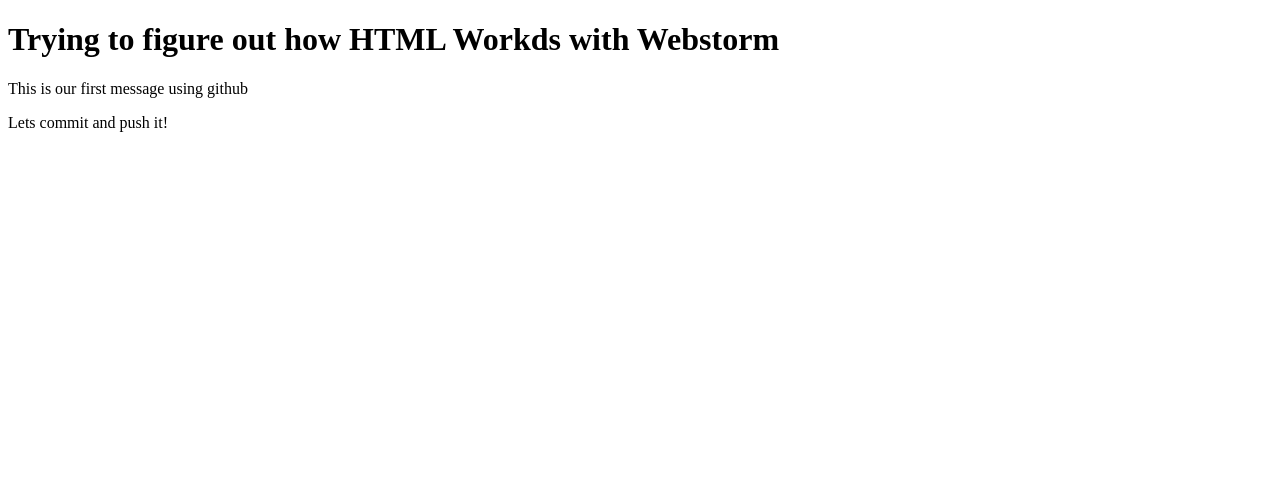
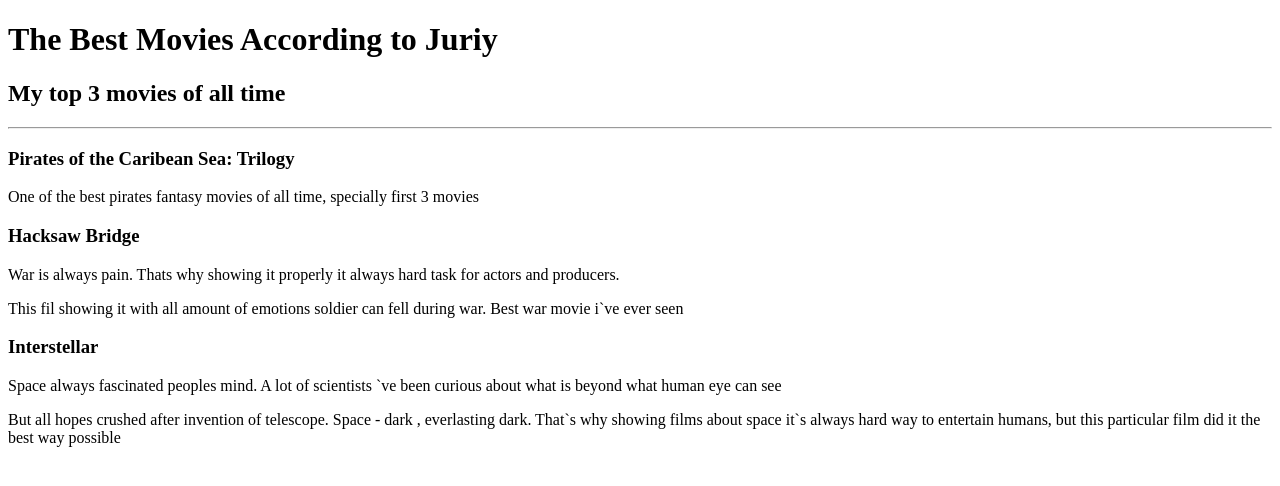
Before and after one commit to JorbatyJuriy/pre-work-phase-2, a plain HTML site: page index.html in a window 1280 px wide. Drawn offline with Linux system fonts and the light colour scheme.

```diff
--- a/index.html
+++ b/index.html
@@ -5,8 +5,23 @@
     <title>Test of using WebStorm</title>
 </head>
 <body>
-    <h1>Trying to figure out how HTML Workds with Webstorm</h1>
-    <p>This is our first message using github</p>
-    <p>Lets commit and push it!</p>
+
+<h1>The Best Movies According to Juriy</h1>
+<h2>My top 3 movies of all time</h2>
+<hr />
+
+<h3>Pirates of the Caribean Sea: Trilogy</h3>
+<p>One of the best pirates fantasy movies of all time, specially first 3 movies</p>
+
+<h3>Hacksaw Bridge</h3>
+<p>War is always pain. Thats why showing it properly it always hard task for actors and producers.</p>
+<p>This fil showing it with all amount of emotions soldier can fell during war. Best war movie i`ve ever seen</p>
+
+<h3>Interstellar</h3>
+<p>Space always fascinated peoples mind. A lot of scientists `ve been curious about what is beyond what human eye can see</p>
+<p>But all hopes crushed after invention of telescope. Space - dark , everlasting dark. That`s why showing films about space
+it`s always hard way to entertain humans, but this particular film did it the best way possible </p>
+
+
 </body>
 </html>
```
